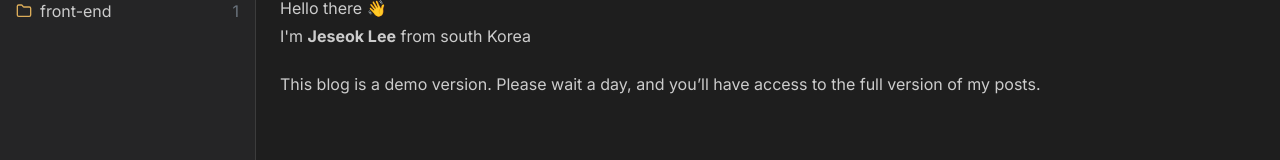
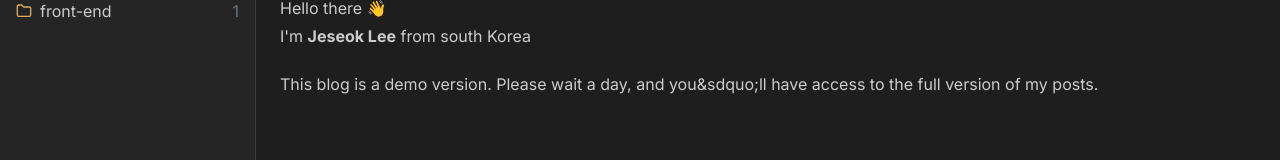
Before and after one commit to itsjay83/83logs, a Next.js app: page / in a window 1280 px wide. Shown: the part 222-382 px from the top of the page. Built offline with nearby package versions, Linux system fonts and the light colour scheme.

Commit message:
fixed quote

```diff
--- a/app/(routes)/search/SearchResults.tsx
+++ b/app/(routes)/search/SearchResults.tsx
@@ -42,7 +42,7 @@ export default function SearchResults({ query }: { query: string }) {
 	}
 
 	if (results.length === 0) {
-		return <div>No results found for "{query}"</div>;
+		return <div>No results found for &ldquo;{query}&rdquo;</div>;
 	}
 
 	return (
--- a/app/page.tsx
+++ b/app/page.tsx
@@ -9,8 +9,8 @@ export default function Home() {
 				I'm <b>Jeseok Lee</b> from south Korea
 			</p>
 			<p>
-				This blog is a demo version. Please wait a day, and you’ll have access
-				to the full version of my posts.
+				This blog is a demo version. Please wait a day, and you&sdquo;ll have
+				access to the full version of my posts.
 			</p>
 		</div>
 	);
```
